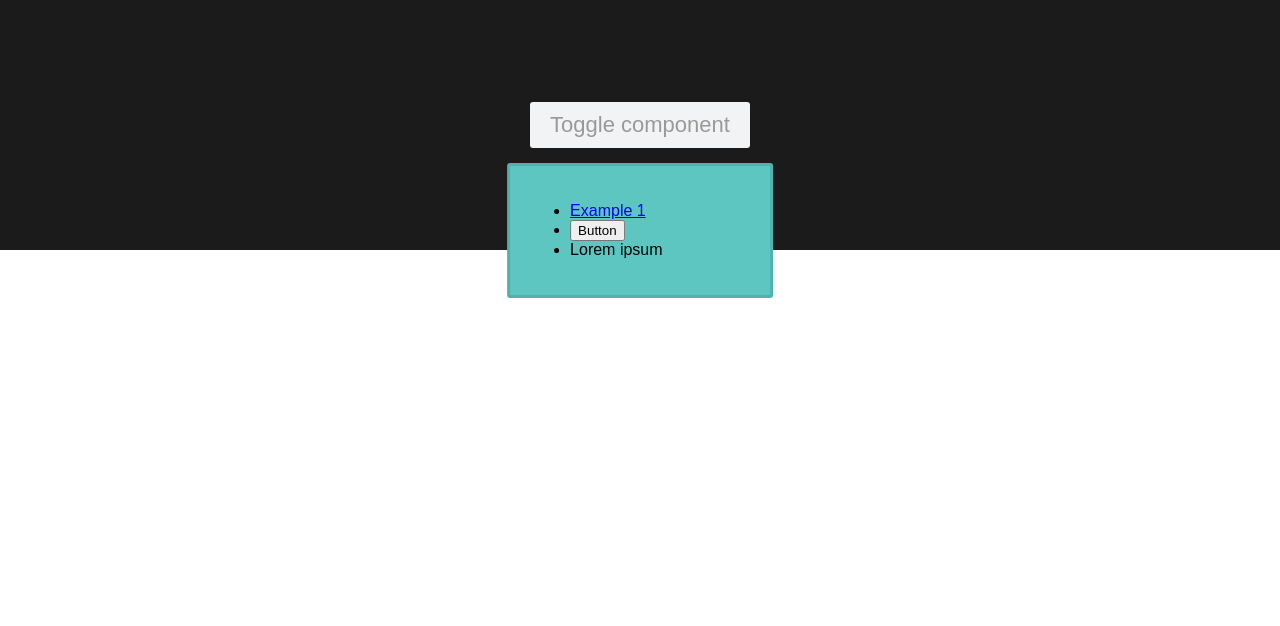
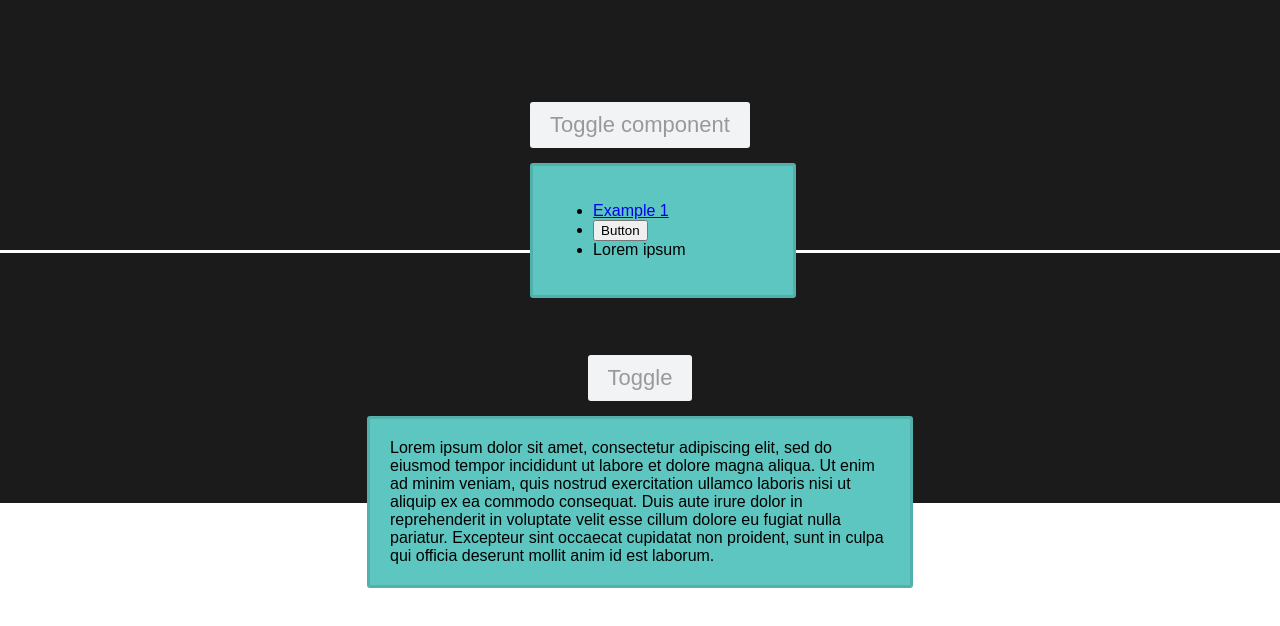
Before and after one commit to fed/react-dropdown-menu, a React app: page / in a window 1280 px wide. Built offline with nearby package versions, Linux system fonts and the light colour scheme.

Commit message:
Allow aligning popover menu to the left and centre

```diff
--- a/package.json
+++ b/package.json
@@ -8,6 +8,7 @@
     "build": "parcel build src/index.js"
   },
   "dependencies": {
+    "classnames": "^2.2.5",
     "react": "^16.2.0",
     "react-dom": "^16.2.0"
   },
--- a/src/Dropdown.js
+++ b/src/Dropdown.js
@@ -1,8 +1,12 @@
 import React from 'react';
-import ReactDOM from 'react-dom';
+import classnames from 'classnames';
 import './Dropdown.scss';
 
 export default class Dropdown extends React.Component {
+  static defaultProps = {
+    align: 'center'
+  };
+
   state = {
     open: false
   };
@@ -39,9 +43,15 @@ export default class Dropdown extends React.Component {
       }
     });
     const popoverElement = React.cloneElement(this.props.children, {
-      className: `${this.props.children.props.className} Dropdown__popover ${
-        this.state.open ? 'Dropdown__popover--open' : ''
-      }`,
+      className: classnames(
+        this.props.children.props.className,
+        'Dropdown__popover',
+        {
+          'Dropdown__popover--open': this.state.open,
+          'Dropdown__popover--left': this.props.align === 'left',
+          'Dropdown__popover--center': this.props.align === 'center'
+        }
+      ),
       ref: node => {
         this.popoverRef = node;
       }
--- a/src/Dropdown.scss
+++ b/src/Dropdown.scss
@@ -8,6 +8,13 @@
   margin-top: 15px;
   position: absolute;
   top: 100%;
+}
+
+.Dropdown__popover--left {
+  left: 0;
+}
+
+.Dropdown__popover--center {
   left: 50%;
   transform: translateX(-50%);
 }
--- a/src/index.js
+++ b/src/index.js
@@ -3,13 +3,14 @@ import ReactDOM from 'react-dom';
 import Dropdown from './Dropdown';
 import './index.scss';
 
-const btn = <button className="Button">Toggle component</button>;
+const btn = <button className="button">Toggle component</button>;
 
 function Example() {
   return (
+    <React.Fragment>
       <div className="container">
-      <Dropdown toggle={btn}>
-        <div className="List">
+        <Dropdown align="left" toggle={btn}>
+          <div className="content">
             <ul>
               <li>
                 <a href="https://google.com" target="_blank">
@@ -24,6 +25,21 @@ function Example() {
           </div>
         </Dropdown>
       </div>
+
+      <div className="container">
+        <Dropdown toggle={<button className="button">Toggle</button>}>
+          <div className="content" style={{ minWidth: '500px' }}>
+            Lorem ipsum dolor sit amet, consectetur adipiscing elit, sed do
+            eiusmod tempor incididunt ut labore et dolore magna aliqua. Ut enim
+            ad minim veniam, quis nostrud exercitation ullamco laboris nisi ut
+            aliquip ex ea commodo consequat. Duis aute irure dolor in
+            reprehenderit in voluptate velit esse cillum dolore eu fugiat nulla
+            pariatur. Excepteur sint occaecat cupidatat non proident, sunt in
+            culpa qui officia deserunt mollit anim id est laborum.
+          </div>
+        </Dropdown>
+      </div>
+    </React.Fragment>
   );
 }
 
--- a/src/index.scss
+++ b/src/index.scss
@@ -10,9 +10,10 @@ body {
   align-items: center;
   justify-content: center;
   height: 250px;
+  margin-bottom: 3px;
 }
 
-.Button {
+.button {
   background-color: #f2f3f4;
   color: #999;
   font-size: 22px;
@@ -22,7 +23,7 @@ body {
   cursor: pointer;
 }
 
-.List {
+.content {
   border: 3px solid #53b1ac;
   border-radius: 3px;
   background-color: #5dc6c0;
```
Also changed, not shown: 1 other file. Lines whose indentation alone changed are shown as unchanged.
